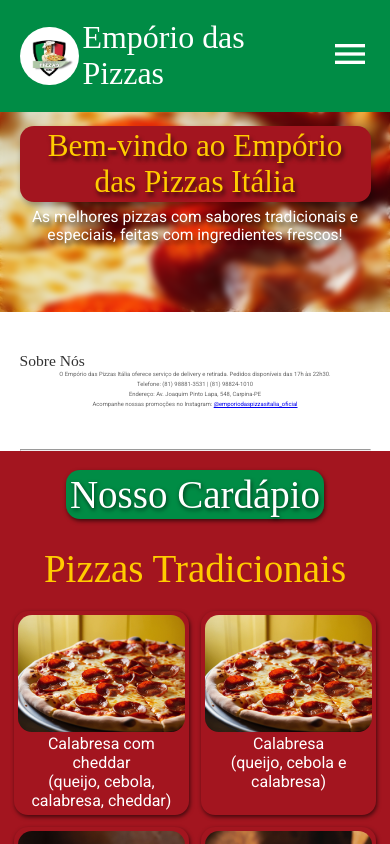
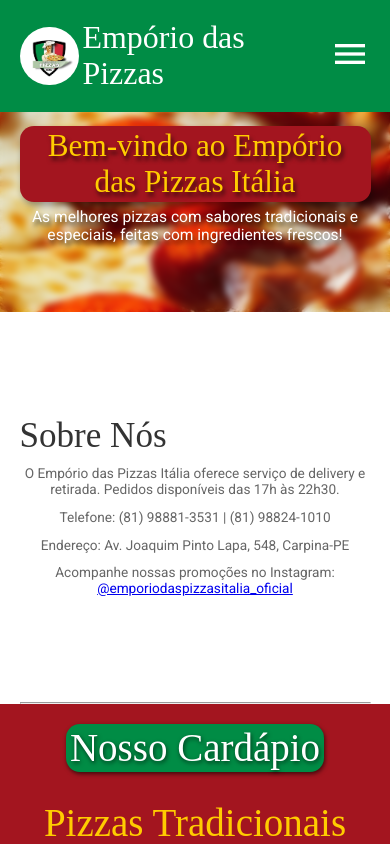
Before and after one commit to BMinority/REACT-Emporio-Pizzas, a React (Vite) app in the folder emporio-das-pizzas/: page / in a window 390 px wide. Shown: the top 844 px of the page. Built offline with nearby package versions, Linux system fonts and the light colour scheme; a web font is replaced by a local one.

Commit message:
style about mobile

```diff
--- a/emporio-das-pizzas/src/css/Sobre.css
+++ b/emporio-das-pizzas/src/css/Sobre.css
@@ -16,3 +16,18 @@
 .about-section h2 {
     font-size: 4vw;
 }
+
+@media (max-width: 430px) {
+    .about-section {
+        height: 100vw;
+        gap: 2vw;
+    }
+
+    .about-section h2 {
+        font-size: 9vw;
+    }
+
+    .about-section p {
+        font-size: 3.5vw;
+    }
+}
```
